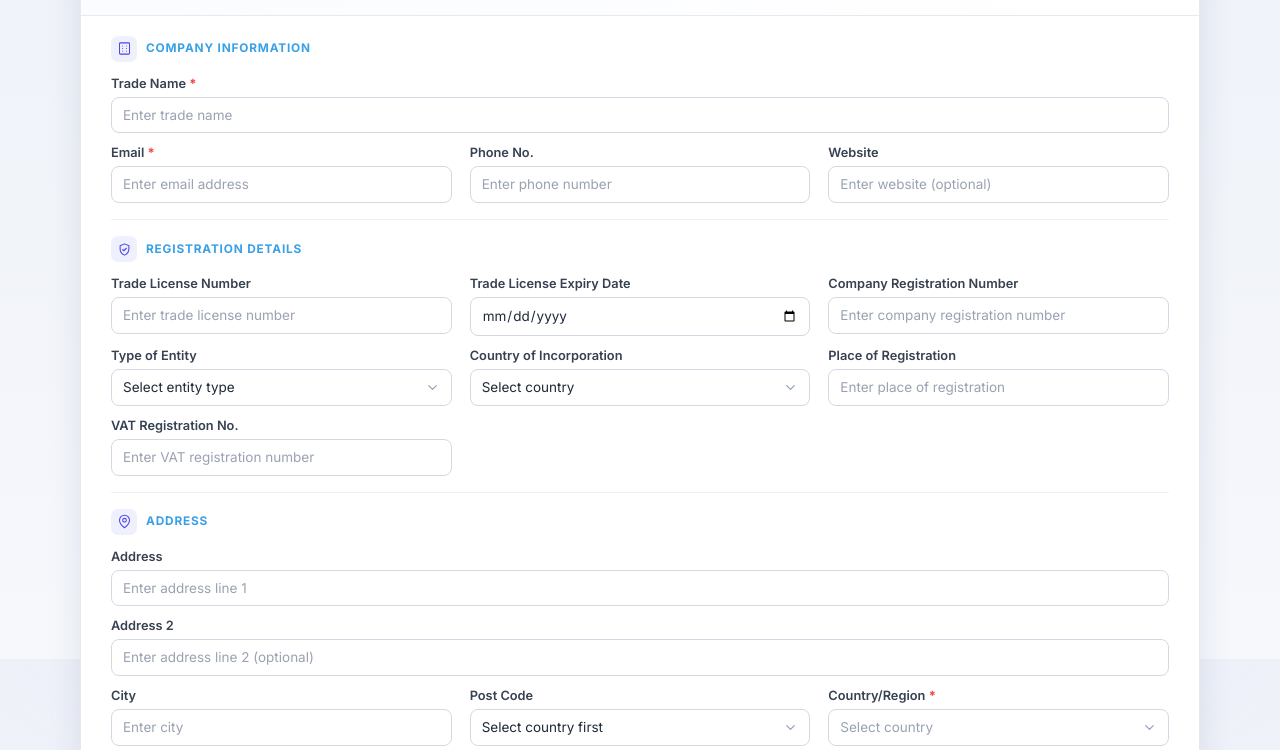
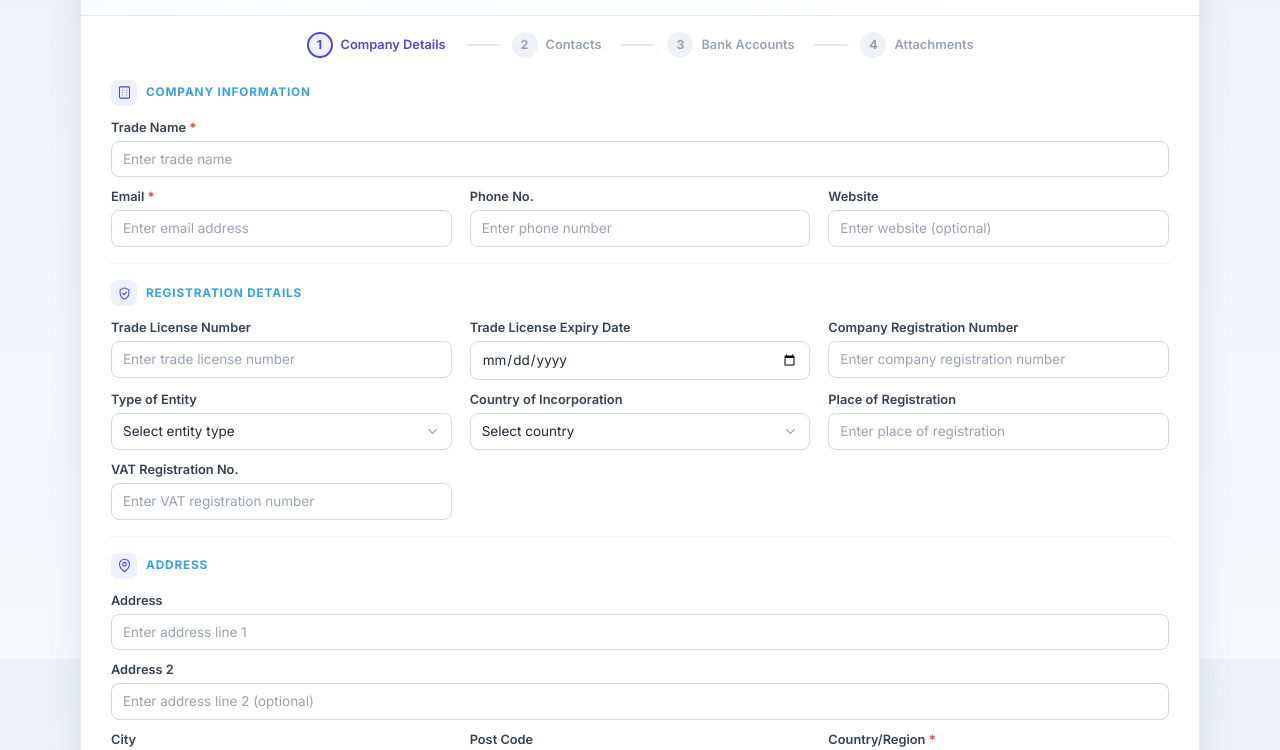
Before and after one commit to lavanya991-11/registration-api, a website: page public/vendor.html in a window 1280 px wide. Shown: the part 141-891 px from the top of the page. Drawn offline with Linux system fonts and the light colour scheme; no server answers.

Commit message:
Multi-step wizard: Company Details -> Contacts -> Bank -> Attachments (Next/Previous + stepper)
Co-Authored-By: Claude Opus 4.8 (1M context) <noreply@anthropic.com>

```diff
--- a/public/form.css
+++ b/public/form.css
@@ -106,7 +106,19 @@ section.block:last-of-type { border-bottom: 0; padding-bottom: 4px; }
 #msg { text-align: center; font-weight: 600; margin-top: 14px; min-height: 1.1em; font-size: .9rem; }
 #msg.ok { color: #16a34a; } #msg.err { color: #dc2626; }
 
-.footer { display: flex; align-items: center; justify-content: flex-end; gap: 12px; padding: 13px 30px; background: #f8fafc; border-top: 1px solid var(--border); }
+/* multi-step wizard */
+.stepper { display: flex; align-items: center; justify-content: center; flex-wrap: wrap; gap: 6px 0; padding: 16px 26px 2px; }
+.step-item { display: flex; align-items: center; gap: 8px; color: #9aa2b1; font-size: .8rem; font-weight: 600; }
+.step-item:not(:last-child)::after { content: ""; width: 34px; height: 2px; background: var(--border); margin: 0 12px; border-radius: 2px; }
+.step-item .dot { width: 26px; height: 26px; border-radius: 50%; background: #eef1f6; color: #9aa2b1; display: flex; align-items: center; justify-content: center; font-size: .78rem; font-weight: 700; border: 2px solid transparent; transition: all .15s; }
+.step-item.active { color: var(--primary); }
+.step-item.active .dot { background: var(--primary-soft); color: var(--primary); border-color: var(--primary); }
+.step-item.done { color: var(--text); cursor: pointer; }
+.step-item.done .dot { background: var(--primary); color: #fff; }
+
+.footer { display: flex; align-items: center; justify-content: space-between; gap: 12px; padding: 13px 30px; background: #f8fafc; border-top: 1px solid var(--border); }
+.footer-left, .footer-right { display: flex; align-items: center; gap: 10px; }
+.btn.back svg, .btn.next svg { width: 15px; height: 15px; }
 .btn { display: inline-flex; align-items: center; gap: 7px; font: inherit; font-weight: 600; border-radius: 9px; cursor: pointer; padding: 9px 20px; font-size: .9rem; transition: background .12s, box-shadow .12s; }
 .btn.cancel { background: #fff; color: #475569; border: 1px solid var(--border-strong); }
 .btn.cancel:hover { background: #f1f4f8; }
@@ -124,4 +136,8 @@ section.block:last-of-type { border-bottom: 0; padding-bottom: 4px; }
     .grid { grid-template-columns: 1fr; }
     .field.span2 { grid-column: auto; }
     .banner h1 { font-size: 1.3rem; }
+    .step-item .lbl { display: none; }
+    .step-item:not(:last-child)::after { width: 20px; margin: 0 6px; }
+    .footer-left, .footer-right { gap: 8px; }
+    .btn { padding: 9px 14px; }
 }
--- a/public/vendor.html
+++ b/public/vendor.html
@@ -212,5 +212,6 @@
     <script>window.SUBMIT_URL = '/api/vendor';</script>
     <script src="options.js"></script>
     <script src="form.js"></script>
+    <script src="wizard.js"></script>
 </body>
 </html>
--- /dev/null
+++ b/public/wizard.js
@@ -0,0 +1,86 @@
+// Turns the form into a multi-step wizard:
+//   Step 1: company details (#headerSection)
+//   Step 2: Contacts   Step 3: Bank Accounts   Step 4: Attachments
+// All fields stay in the DOM (hidden steps still submit), so form.js is untouched.
+(function () {
+    const form = document.getElementById('form');
+    if (!form) return;
+    const body = form.querySelector('.body');
+    const footer = form.querySelector('.footer');
+    if (!body || !footer) return;
+
+    const secOf = (id) => (document.getElementById(id) ? document.getElementById(id).closest('section.block') : null);
+    const steps = [
+        document.getElementById('headerSection'),
+        secOf('contacts'),
+        secOf('banks'),
+        secOf('attachments'),
+    ].filter(Boolean);
+    if (steps.length < 2) return; // e.g. register.html — no wizard
+
+    const titles = ['Company Details', 'Contacts', 'Bank Accounts', 'Attachments'];
+    const last = steps.length - 1;
+    let current = 0;
+
+    // ---- stepper ----
+    const stepper = document.createElement('div');
+    stepper.className = 'stepper';
+    steps.forEach((_, i) => {
+        const item = document.createElement('div');
+        item.className = 'step-item';
+        item.innerHTML = `<span class="dot">${i + 1}</span><span class="lbl">${titles[i] || 'Step ' + (i + 1)}</span>`;
+        item.addEventListener('click', () => { if (i < current) { current = i; render(); } });
+        stepper.appendChild(item);
+    });
+    form.insertBefore(stepper, body);
+
+    // ---- footer buttons ----
+    const cancelBtn = footer.querySelector('.btn.cancel');
+    const submitBtn = footer.querySelector('.btn.submit');
+    const prevBtn = document.createElement('button');
+    prevBtn.type = 'button'; prevBtn.className = 'btn cancel back';
+    prevBtn.innerHTML = '<svg viewBox="0 0 24 24" fill="none" stroke="currentColor" stroke-width="2" stroke-linecap="round" stroke-linejoin="round"><path d="m15 18-6-6 6-6"/></svg> Previous';
+    const nextBtn = document.createElement('button');
+    nextBtn.type = 'button'; nextBtn.className = 'btn submit next';
+    nextBtn.innerHTML = 'Next <svg viewBox="0 0 24 24" fill="none" stroke="currentColor" stroke-width="2" stroke-linecap="round" stroke-linejoin="round"><path d="m9 18 6-6-6-6"/></svg>';
+
+    const left = document.createElement('div'); left.className = 'footer-left';
+    const right = document.createElement('div'); right.className = 'footer-right';
+    if (cancelBtn) left.appendChild(cancelBtn);
+    left.appendChild(prevBtn);
+    right.appendChild(nextBtn);
+    if (submitBtn) right.appendChild(submitBtn);
+    footer.appendChild(left); footer.appendChild(right);
+
+    function validateStep(i) {
+        const fields = steps[i].querySelectorAll('input[required], select[required], textarea[required]');
+        for (const f of fields) {
+            if (!f.checkValidity()) { f.reportValidity(); return false; }
+        }
+        return true;
+    }
+
+    function render() {
+        steps.forEach((el, i) => { el.hidden = i !== current; });
+        [...stepper.children].forEach((item, i) => {
+            item.classList.toggle('active', i === current);
+            item.classList.toggle('done', i < current);
+            item.querySelector('.dot').textContent = i < current ? '✓' : (i + 1);
+        });
+        if (cancelBtn) cancelBtn.hidden = current !== 0;
+        prevBtn.hidden = current === 0;
+        nextBtn.hidden = current === last;
+        if (submitBtn) submitBtn.hidden = current !== last;
+        window.scrollTo({ top: 0, behavior: 'smooth' });
+    }
+
+    nextBtn.addEventListener('click', () => { if (validateStep(current)) { current = Math.min(current + 1, last); render(); } });
+    prevBtn.addEventListener('click', () => { current = Math.max(current - 1, 0); render(); });
+
+    // Don't submit on Enter unless on the last step.
+    form.addEventListener('keydown', (e) => {
+        if (e.key === 'Enter' && e.target.tagName !== 'TEXTAREA' && current !== last) e.preventDefault();
+    });
+
+    render();
+})();
```
Also changed, not shown: public/customer.html (+1 -0 lines).
